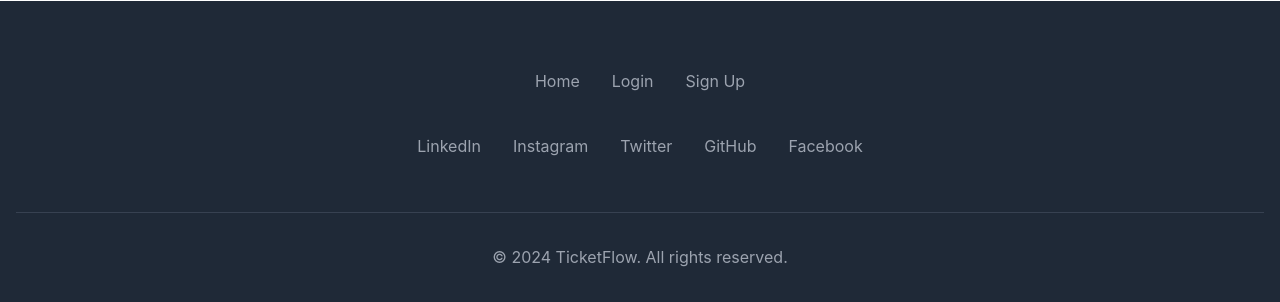
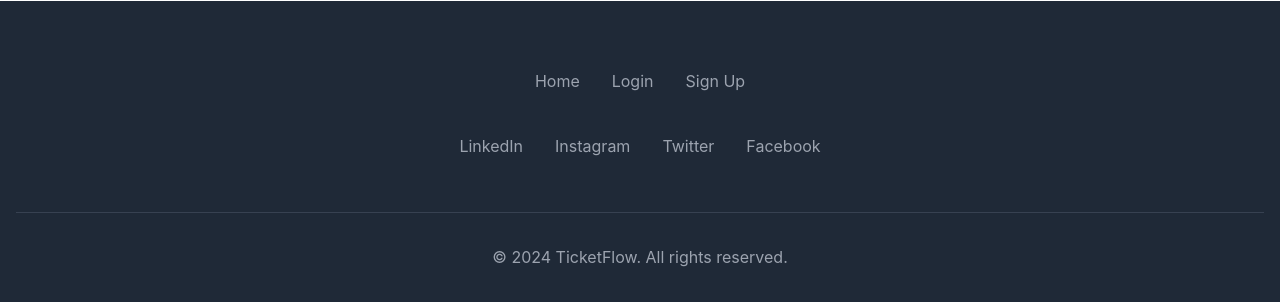
Before and after one commit to tolulope-i/hng-ticketflow-twig, a PHP site: template public/templates/index.html.twig in a window 1280 px wide. Shown: the part 1177-1479 px from the top of the page. Run offline with PHP 8.4, Linux system fonts and the light colour scheme; the template is opened without the code that fills it, so the values that code supplies are empty; some libraries are stand-ins or nearby versions.

Commit message:
final fix

```diff
--- a/public/templates/index.html.twig
+++ b/public/templates/index.html.twig
@@ -100,9 +100,6 @@
                 <a href="/">Twitter</a>
               </li>
               <li>
-                <a href="/">GitHub</a>
-              </li>
-              <li>
                 <a href="/">Facebook</a>
               </li>
             </ul>
```
